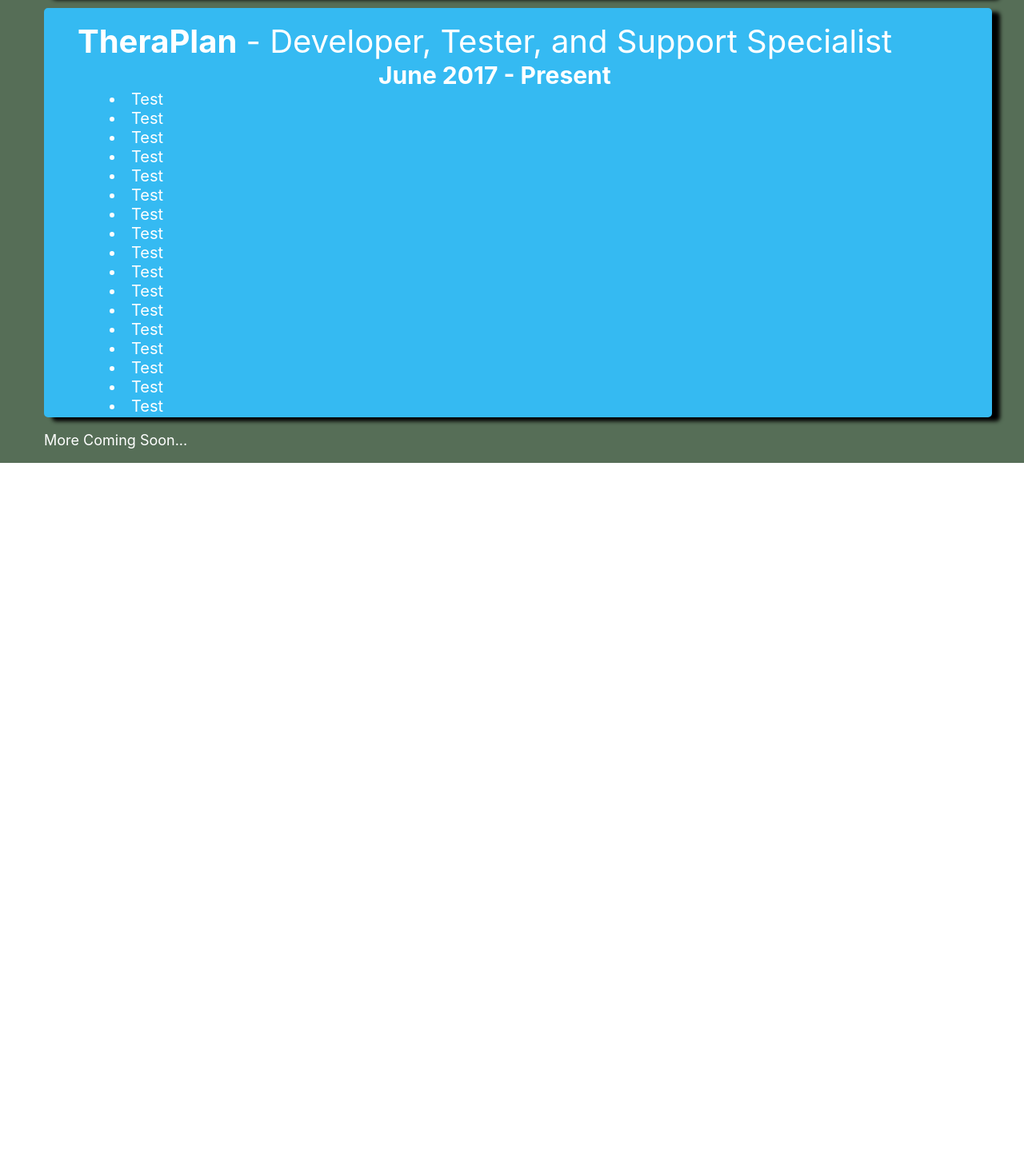
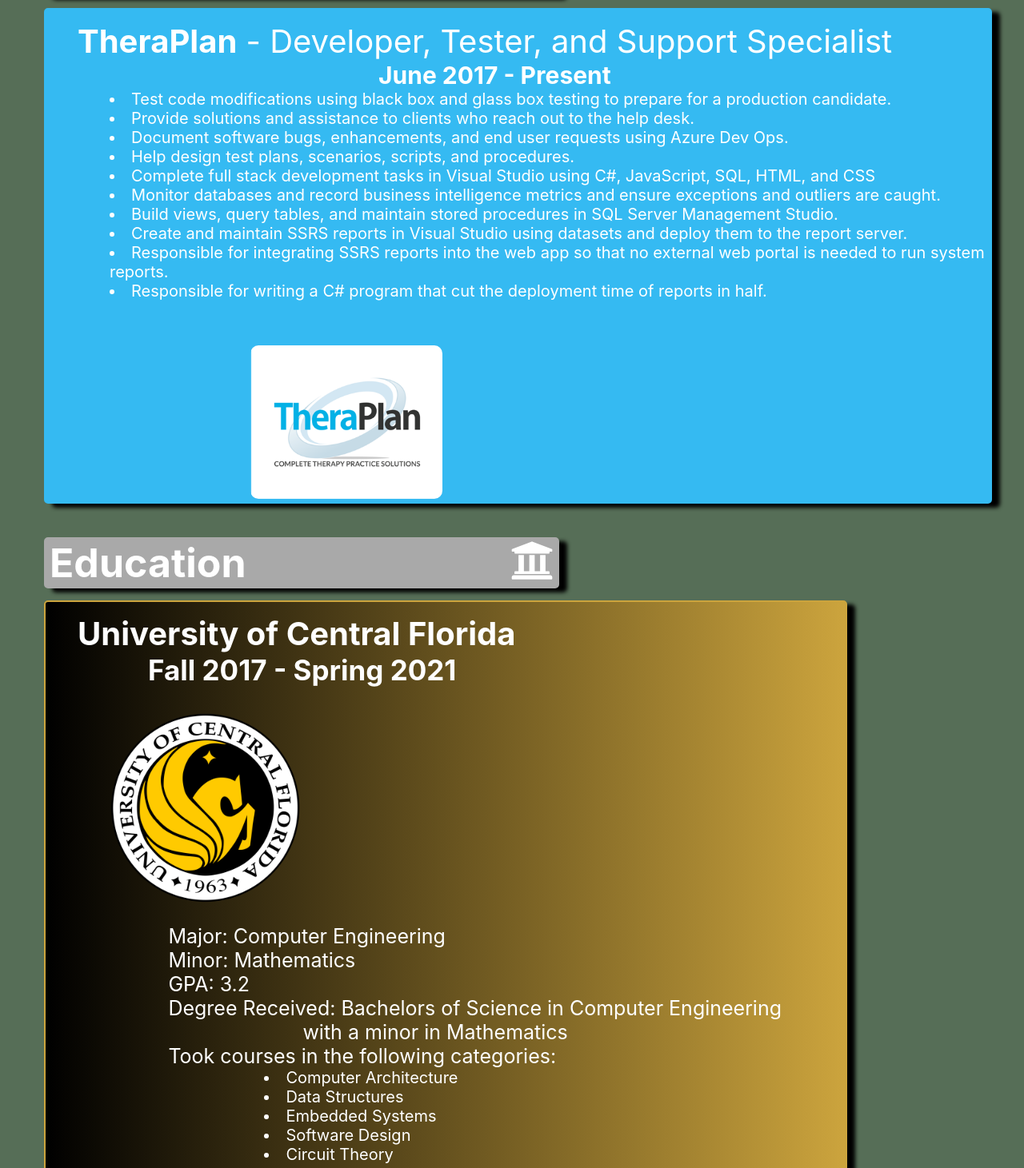
Before and after one commit to Steven7926/PortfolioSite, a React (Create React App) app in the folder portfoliosite/: page / in a window 1280 px wide. Shown: the part 1329-2790 px from the top of the page at 80% size. Before the commit the page ends 1908 px from the top, so only its background shows below. Built offline with nearby package versions, Linux system fonts and the light colour scheme.

Commit message:
new changes

```diff
--- /dev/null
+++ b/portfoliosite/src/components/Education.js
@@ -0,0 +1,70 @@
+import React from "react";
+import { FontAwesomeIcon } from '@fortawesome/react-fontawesome';
+import { faUniversity, faLaptopCode, faStar, faBriefcase, faProjectDiagram, faChalkboardTeacher } from '@fortawesome/free-solid-svg-icons'
+import { Fade, Bounce } from "react-reveal";
+import ucf from '../assets/UCFlogo.png';
+
+
+function Education() {
+    return (
+        <Fade bottom duration={2000} distance="40px">
+            <div className="head" id="education">
+                <br />
+                <br />
+                <div style={{ border: '2px solid darkgrey', borderRadius: '5px', backgroundColor: 'darkgrey', boxShadow: '10px 5px 5px black', width: '80vh' }}>
+                    <span style={{ fontSize: '50px', marginLeft: '5px' }}><b>Education </b></span>
+                    <FontAwesomeIcon icon={faUniversity} size='3x' style={{ float: 'right', marginRight: '5px' }} />
+                </div>
+                <div className="ucf">
+                    <div style={{ overflow: 'hidden', marginTop: '15px' }}>
+                        <div style={{ float: 'left' }}>
+                            <span style={{ fontSize: '40px', marginLeft: '40px' }}><b>University of Central Florida</b> </span>
+                        </div>
+                        <div style={{ float: 'left' }}>
+                            <span style={{ fontSize: '35px', marginLeft: '16vh' }}><b>Fall 2017 - Spring 2021</b></span>
+                        </div>
+                    </div>
+                    <div style={{ overflow: 'hidden' }}>
+                        <div style={{ float: 'left', width: '20vh' }}>
+                            <img src={ucf} style={{ width: '30vh', borderRadius: '10px', marginLeft: '10vh', marginTop: '4vh' }} alt="UCF Logo" />
+                        </div>
+                        <div style={{ marginRight: '10vh', float: 'right' }}>
+                            <Bounce left duration={2000} distance="40px">
+                                <br />
+                                <div>
+                                    <div>
+                                        <span style={{ fontSize: '25px' }}> Major: Computer Engineering </span>
+                                    </div>
+                                    <div>
+                                        <span style={{ fontSize: '25px' }}> Minor: Mathematics </span>
+                                    </div>
+                                    <div>
+                                        <span style={{ fontSize: '25px' }}> GPA: 3.2 </span>
+                                    </div>
+                                    <div>
+                                        <span style={{ fontSize: '25px' }}> Degree Received: Bachelors of Science in Computer Engineering</span>
+                                        <div style={{marginLeft: '21vh'}}>
+                                            <span style={{ fontSize: '25px' }}>with a minor in Mathematics</span>
+                                        </div>
+                                    </div>
+                                    <div>
+                                        <span style={{ fontSize: '25px' }}> Took courses in the following categories:</span>
+                                        <div style={{ marginLeft: '15vh' }}>
+                                            <li style={{ fontSize: '20px' }}>Computer Architecture</li>
+                                            <li style={{ fontSize: '20px' }}>Data Structures</li>
+                                            <li style={{ fontSize: '20px' }}>Embedded Systems</li>
+                                            <li style={{ fontSize: '20px' }}>Software Design</li>
+                                            <li style={{ fontSize: '20px' }}>Circuit Theory</li>
+                                        </div>
+                                    </div>
+                                </div>
+                                <br />
+                            </Bounce>
+                        </div>
+                    </div>
+                </div>
+            </div>
+        </Fade>
+    );
+}
+export default Education;
--- a/portfoliosite/src/components/Header.js
+++ b/portfoliosite/src/components/Header.js
@@ -14,7 +14,7 @@
                         </a>
                     </li>
                     <li>
-                        <a href="https://google.com">
+                        <a href="#education">
                             <span>Education </span>
                             <FontAwesomeIcon icon={faUniversity} />
                         </a>
--- a/portfoliosite/src/components/Main.js
+++ b/portfoliosite/src/components/Main.js
@@ -2,6 +2,8 @@
 import Header from "./Header";
 import Introduction from "./Introduction";
 import WorkExperience from "./WorkExperience";
+import Education from "./Education";
+import Skills from "./Skills";
 import  "../css/Portfolio.css";
 export default class Main extends Component {
     render() {
@@ -10,6 +12,8 @@
                 <Header />
                 <Introduction />
                 <WorkExperience />
+                <Education />
+                <Skills />
             </div>
         );
     }
--- /dev/null
+++ b/portfoliosite/src/components/Skills.js
@@ -0,0 +1,75 @@
+import React from "react";
+import { FontAwesomeIcon } from '@fortawesome/react-fontawesome';
+import { faUniversity, faLaptopCode, faStar, faBriefcase, faProjectDiagram, faChalkboardTeacher } from '@fortawesome/free-solid-svg-icons'
+import { Fade, Bounce } from "react-reveal";
+import ucf from '../assets/UCFlogo.png';
+
+
+function Skills() {
+    return (
+        <Fade bottom duration={2000} distance="40px">
+            <div className="head" id="education">
+                <br />
+                <br />
+                <div style={{ border: '2px solid darkgrey', borderRadius: '5px', backgroundColor: 'darkgrey', boxShadow: '10px 5px 5px black', width: '80vh' }}>
+                    <span style={{ fontSize: '50px', marginLeft: '5px' }}><b>Skills </b></span>
+                    <FontAwesomeIcon icon={faLaptopCode} size='3x' style={{ float: 'right', marginRight: '5px' }} />
+                </div>
+                <div className="skills">
+                    <div style={{ overflow: 'hidden', marginTop: '15px' }}>
+                        <div style={{ float: 'left' }}>
+                            <span style={{ fontSize: '40px', marginLeft: '40px' }}><b>University of Central Florida</b> </span>
+                        </div>
+                        <div style={{ float: 'left' }}>
+                            <span style={{ fontSize: '35px', marginLeft: '16vh' }}><b>Fall 2017 - Spring 2021</b></span>
+                        </div>
+                    </div>
+                    <div style={{ overflow: 'hidden' }}>
+                        <div style={{ float: 'left', width: '20vh' }}>
+
+                        </div>
+                        <div style={{ marginRight: '10vh', float: 'right' }}>
+                            <Bounce left duration={2000} distance="40px">
+                                <br />
+                                <div>
+                                    <div>
+                                        <span style={{ fontSize: '25px' }}> Major: Computer Engineering </span>
+                                    </div>
+                                    <div>
+                                        <span style={{ fontSize: '25px' }}> Minor: Mathematics </span>
+                                    </div>
+                                    <div>
+                                        <span style={{ fontSize: '25px' }}> GPA: 3.2 </span>
+                                    </div>
+                                    <div>
+                                        <span style={{ fontSize: '25px' }}> Degree Received: Bachelors of Science in Computer Engineering</span>
+                                        <div style={{ marginLeft: '21vh' }}>
+                                            <span style={{ fontSize: '25px' }}>with a minor in Mathematics</span>
+                                        </div>
+                                    </div>
+                                    <div>
+                                        <span style={{ fontSize: '25px' }}> Took courses in the following categories:</span>
+                                        <div style={{ marginLeft: '15vh' }}>
+                                            <li style={{ fontSize: '20px' }}>Computer Architecture</li>
+                                            <li style={{ fontSize: '20px' }}>Data Structures</li>
+                                            <li style={{ fontSize: '20px' }}>Embedded Systems</li>
+                                            <li style={{ fontSize: '20px' }}>Software Design</li>
+                                            <li style={{ fontSize: '20px' }}>Circuit Theory</li>
+                                        </div>
+                                    </div>
+                                </div>
+                                <br />
+                            </Bounce>
+                        </div>
+                    </div>
+                </div>
+                <div>
+                    More Coming Soon...
+                    <br />
+                    <br />
+                </div>
+            </div>
+        </Fade>
+    );
+}
+export default Skills;
--- a/portfoliosite/src/components/WorkExperience.js
+++ b/portfoliosite/src/components/WorkExperience.js
@@ -2,17 +2,18 @@
 import { FontAwesomeIcon } from '@fortawesome/react-fontawesome';
 import { faUniversity, faLaptopCode, faStar, faBriefcase, faProjectDiagram, faChalkboardTeacher } from '@fortawesome/free-solid-svg-icons'
 import { Fade, Bounce } from "react-reveal";
+import theraplan from '../assets/TheraplanLogo.png';
 
 
-function Introduction() {
+function WorkExperience() {
     return (
         <Fade bottom duration={2000} distance="40px">
             <div className="head" id = "workexperience">
                 <br />
                 <br />
-                <div style={{ border: '2px solid darkgrey', borderRadius: '5px', backgroundColor: 'darkgrey', boxShadow: '10px 5px 5px black' }}>
+                <div style={{ border: '2px solid darkgrey', borderRadius: '5px', backgroundColor: 'darkgrey', boxShadow: '10px 5px 5px black', width: '80vh' }}>
                     <span style={{ fontSize: '50px', marginLeft: '5px' }}><b>Work Experience </b></span>
-                    <FontAwesomeIcon icon={faBriefcase} size = '3x'/>
+                    <FontAwesomeIcon icon={faBriefcase} size='3x' style={{ float: 'right', marginRight: '5px' }}/>
                 </div>
                 <div className = "theraplan">
                     <div style={{ overflow: 'hidden', marginTop: '15px'}}>
@@ -23,33 +24,29 @@
                             <span style={{ fontSize: '30px', marginLeft: '52vh'}}><b>June 2017 - Present</b></span>
                         </div>
                     </div>
-                    <div style={{ fontSize: '20px', marginLeft: '80px' }}>
-                        <li>Test</li>
-                        <li>Test</li>
-                        <li>Test</li>
-                        <li>Test</li>
-                        <li>Test</li>
-                        <li>Test</li>
-                        <li>Test</li>
-                        <li>Test</li>
-                        <li>Test</li>
-                        <li>Test</li>
-                        <Bounce left duration={2000} distance="40px">
-                            <li>Test</li>
-                            <li>Test</li>
-                            <li>Test</li>
-                            <li>Test</li>
-                            <li>Test</li>
-                            <li>Test</li>
-                            <li>Test</li>
-                        </Bounce>
+                    <div style={{ overflow: 'hidden' }}>
+                        <div style={{ fontSize: '20px', marginLeft: '80px', float: 'left' }}>
+                            <Bounce left duration={2000} distance="40px">
+                                <li>Test code modifications using black box and glass box testing to prepare for a production candidate. </li>
+                                <li>Provide solutions and assistance to clients who reach out to the help desk.</li>
+                                <li>Document software bugs, enhancements, and end user requests using Azure Dev Ops.</li>
+                                <li>Help design test plans, scenarios, scripts, and procedures.</li>
+                                <li>Complete full stack development tasks in Visual Studio using C#, JavaScript, SQL, HTML, and CSS</li>
+                                <li>Monitor databases and record business intelligence metrics and ensure exceptions and outliers are caught.</li>
+                                <li>Build views, query tables, and maintain stored procedures in SQL Server Management Studio.</li>
+                                <li>Create and maintain SSRS reports in Visual Studio using datasets and deploy them to the report server.</li>
+                                <li>Responsible for integrating SSRS reports into the web app so that no external web portal is needed to run system reports. </li>
+                                <li>Responsible for writing a C# program that cut the deployment time of reports in half.</li>
+                                <br/>
+                            </Bounce>
+                        </div>
+                        <div style={{ float: 'left', width: '20vh' }}>
+                            <img src={theraplan} style={{ width: '30vh', borderRadius: '10px', marginLeft: '32vh', marginTop: '4vh' }} alt="TheraPLan Logo" />
+                        </div>
                     </div>
-                </div>
-                <div>
-                    <p>More Coming Soon...</p>
                 </div>
             </div>
         </Fade>
     );
 }
-export default Introduction;
+export default WorkExperience;
--- a/portfoliosite/src/css/Portfolio.css
+++ b/portfoliosite/src/css/Portfolio.css
@@ -95,6 +95,15 @@
     background-image: linear-gradient(to right, rgb(64,93,230),rgb(88,81,219),rgb(131,58,180),rgb(193,53,132),rgb(225,48,108),rgb(253,29,29),rgb(245,96,64),rgb(247,119,55),rgb(252,175,69),rgb(255,220,128));
 }
 
+.ucf {
+    background-image: linear-gradient(to right, rgb(0,0,0),rgb(204,164,61));
+    border: 2px solid rgb(204,164,61) !important;
+    border-radius: 5px;
+    box-shadow: 10px 5px 5px black;
+    margin-top: 15px;
+    width: 125vh
+}
+
 .theraplan {
     border: 2px solid #35baf2 !important;
     border-radius: 5px;
@@ -102,3 +111,12 @@
     box-shadow: 10px 5px 5px black;
     margin-top: 15px;
 }
+
+.skills {
+    background-color: blue;
+    border: 2px solid blue !important;
+    border-radius: 5px;
+    box-shadow: 10px 5px 5px black;
+    margin-top: 15px;
+    width: 80vh
+}
```
Also changed, not shown: portfoliosite/src/assets/TheraplanLogo.png (added), portfoliosite/src/assets/UCFlogo.png (added), portfoliosite/src/components/Achievements.js (added), portfoliosite/src/components/Leadership.js (added), portfoliosite/src/components/Projects.js (added).
